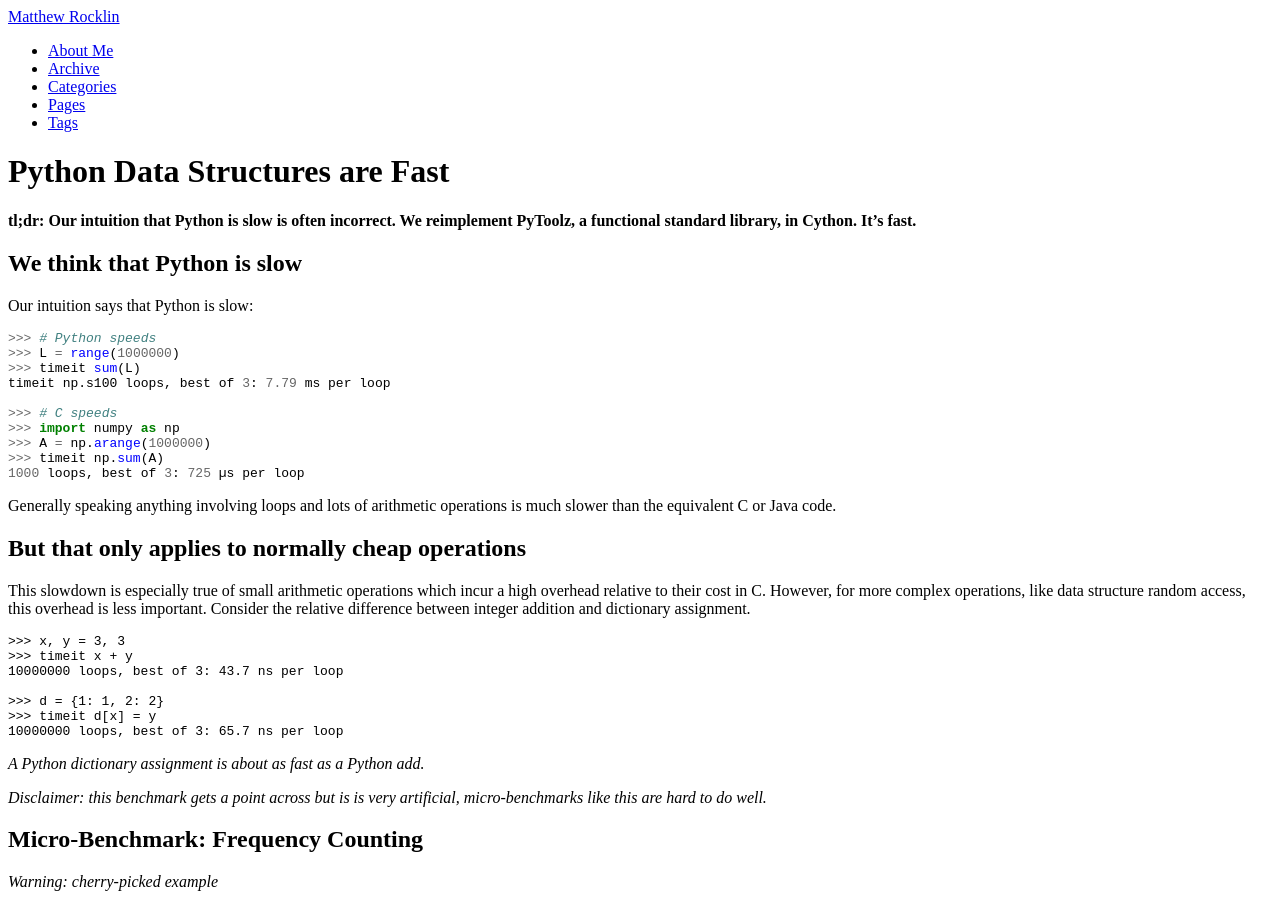
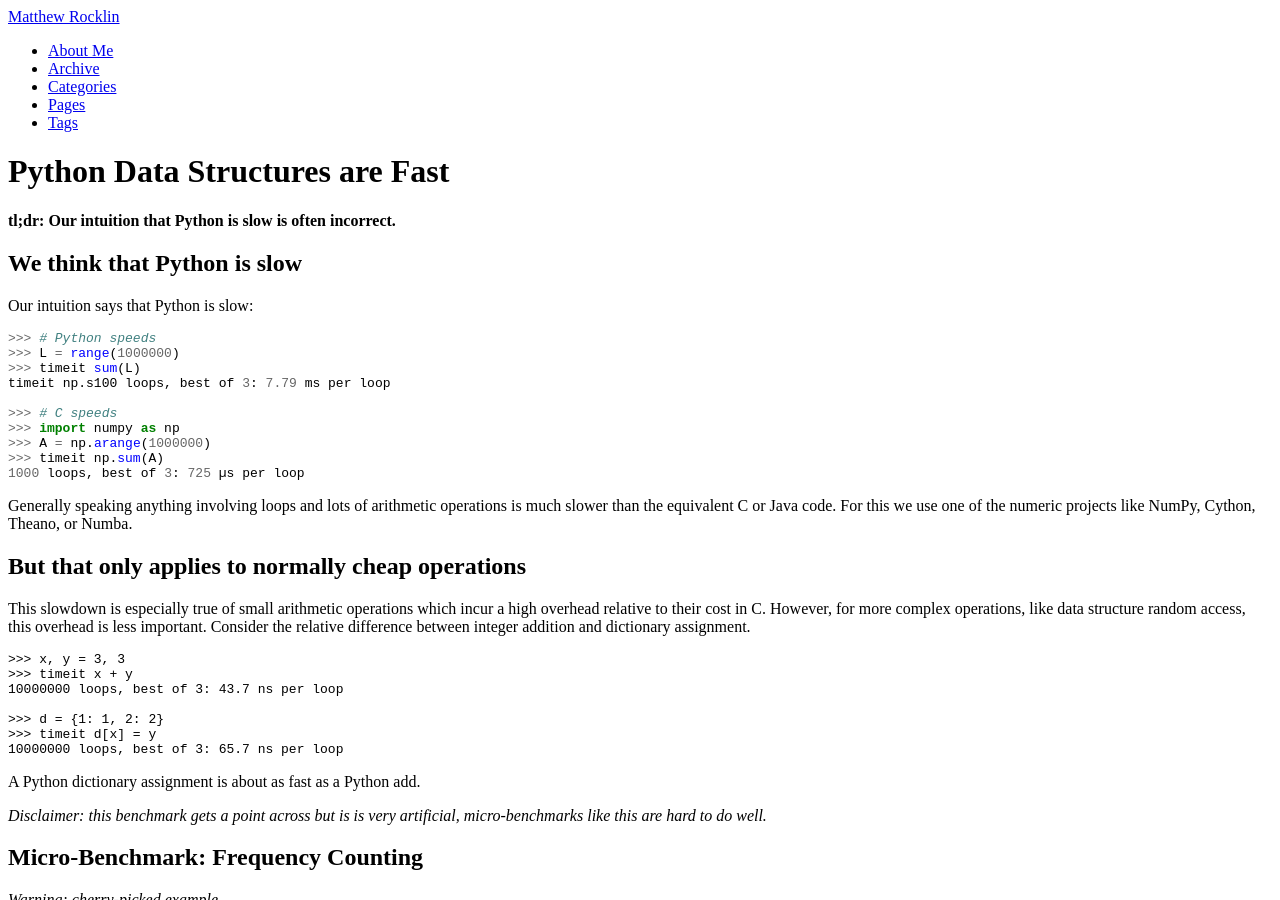
Before and after one commit to besyskymnbk/blog, a Jekyll site: the page built from _posts/work/2014-05-01-Fast-Data-Structures.md, in a window 1280 px wide and 900 px high. Built offline with Jekyll 4.4.1, drawn with Linux system fonts in a browser that asks for light colours; comment, search, counter and statistics services are not loaded.

Commit message:
fix bugs in cytoolz posts

```diff
--- a/_posts/work/2014-05-01-Fast-Data-Structures.md
+++ b/_posts/work/2014-05-01-Fast-Data-Structures.md
@@ -8,9 +8,7 @@ tags : [SciPy, scipy, Python, Programming]
 ---
 {% include JB/setup %}
 
-**tl;dr: Our intuition that Python is slow is often incorrect.
-We reimplement PyToolz, a functional standard library, in Cython.
-It's fast.**
+**tl;dr: Our intuition that Python is slow is often incorrect.**
 
 
 ## We think that Python is slow
@@ -31,7 +29,8 @@ timeit np.s100 loops, best of 3: 7.79 ms per loop
 ~~~
 
 Generally speaking anything involving loops and lots of arithmetic operations
-is much slower than the equivalent C or Java code.
+is much slower than the equivalent C or Java code.  For this we use one of
+the numeric projects like NumPy, Cython, Theano, or Numba.
 
 
 ## But that only applies to normally cheap operations
@@ -52,7 +51,7 @@ assignment.
 10000000 loops, best of 3: 65.7 ns per loop
 ~~~~~~~~~~
 
-*A Python dictionary assignment is about as fast as a Python add.*
+A Python dictionary assignment is about as fast as a Python add.
 
 *Disclaimer: this benchmark gets a point across but is is very artificial,
 micro-benchmarks like this are hard to do well.*
```
Also changed, not shown: _posts/work/2014-05-01-Introducing-CyToolz.md (+10 -0 lines).
